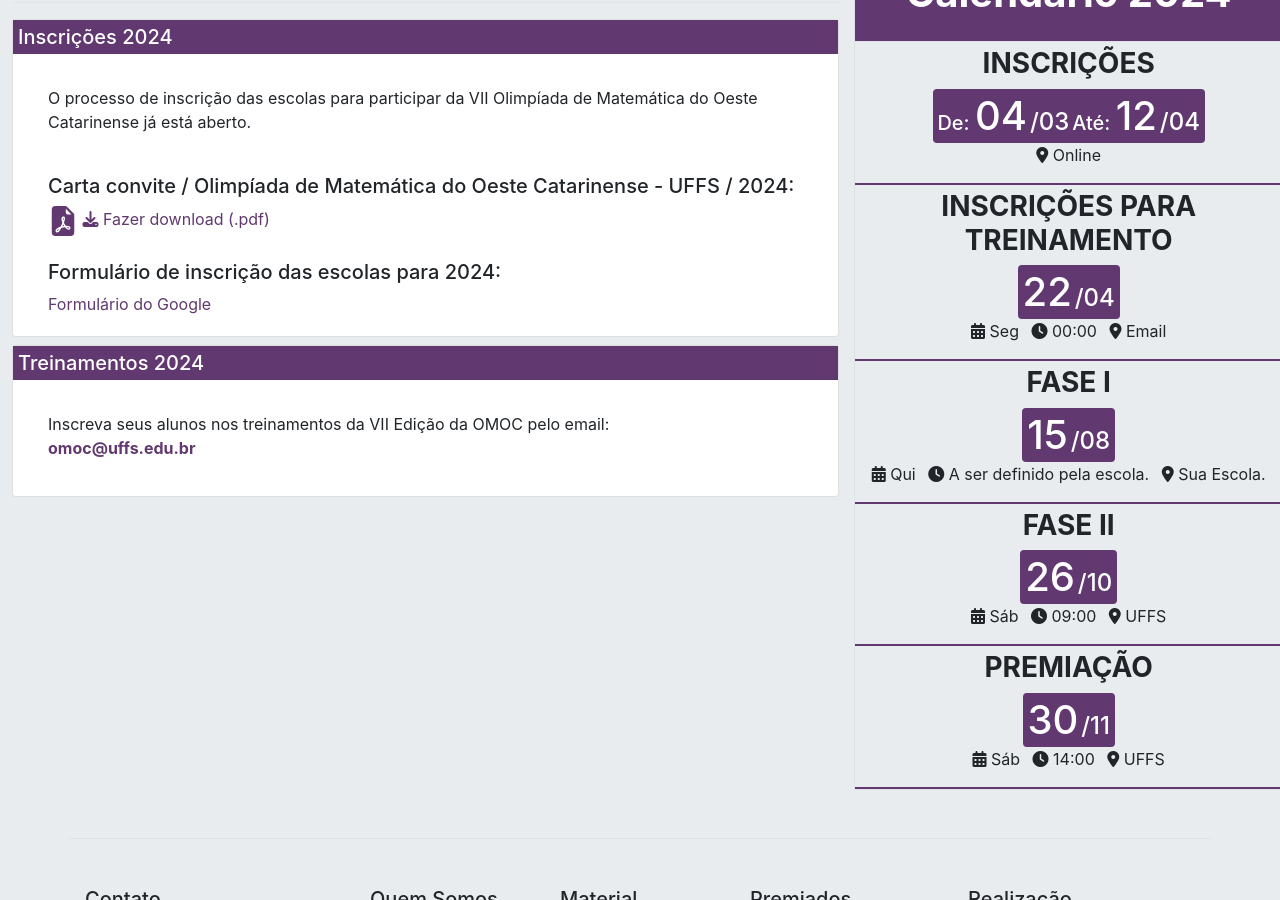
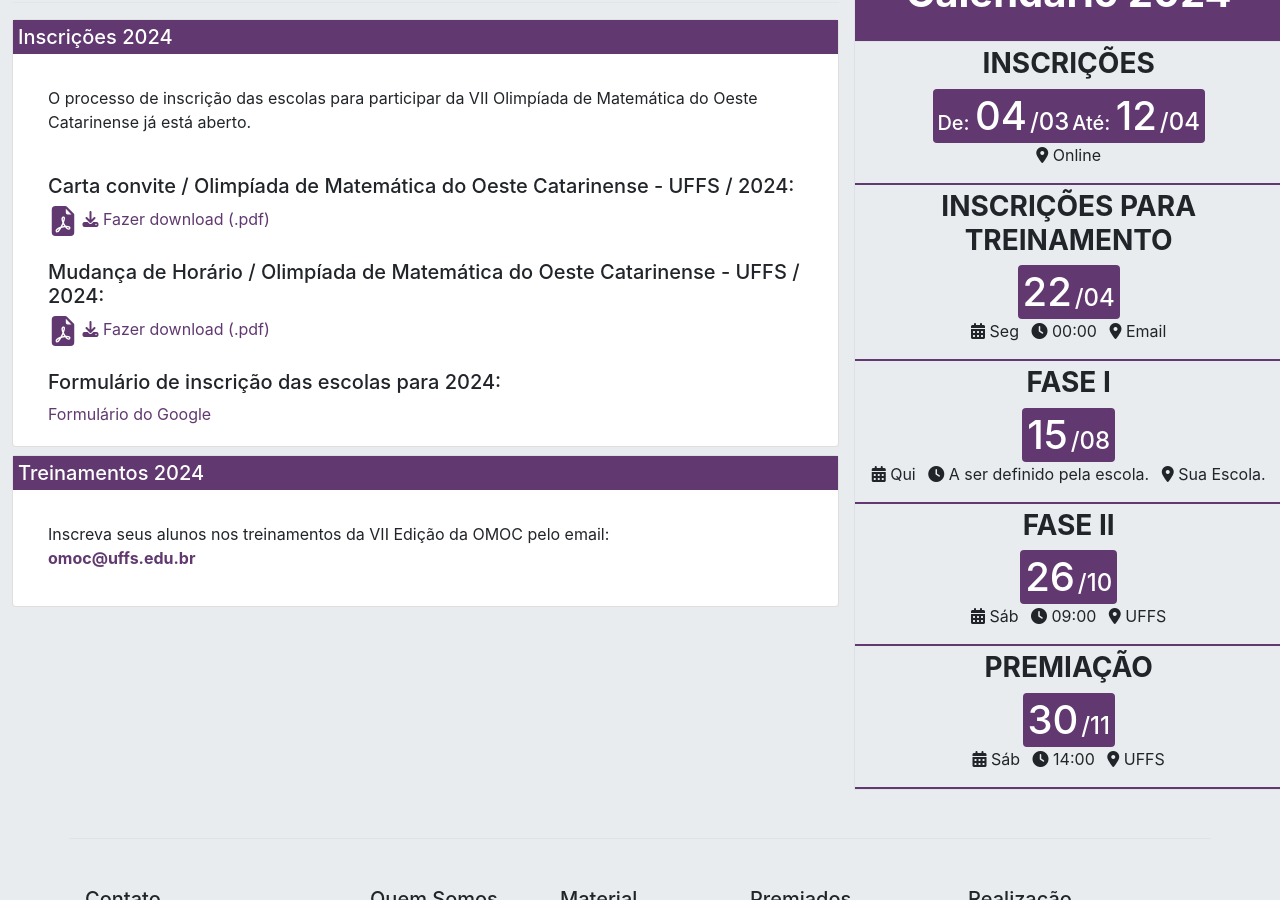
Before and after one commit to omocuffs/omocuffs.github.io, a Jekyll site: the page built from index.md, in a window 1280 px wide and 900 px high, scrolled down 548 px. Built offline with Jekyll 4.4.1, drawn with Linux system fonts in a browser that asks for light colours; nearby versions of some CDN libraries.

Commit message:
include hour change communication

```diff
--- a/_data/edicoes-omoc.yml
+++ b/_data/edicoes-omoc.yml
@@ -3,6 +3,7 @@
   banner-imagem: "yt-banner-omoc.png"
   banner-imagem-mobile: "banner-inicio-mobile.png"
   oficio-circular-inscricoes: "oficio_carta_convite.pdf"
+  oficio-003: "oficio-003.pdf"
   formulario-inscricoes: "https://forms.gle/HbKgMsTUr6MovTvW8"
   formulario-inscricoes-treinamento: "www.google.com"
   niveis-de-participacao:
--- a/index.md
+++ b/index.md
@@ -53,6 +53,11 @@
                 <br>
                 <h5>Carta convite / Olimpíada de Matemática do Oeste Catarinense - UFFS / {{edicao-atual.edicao}}:</h5>
                 <a class="link2" href="{{site.url}}/documents/inscricoes/{{edicao-atual.edicao}}/{{edicao-atual.oficio-circular-inscricoes}}" target="_blank">
+                {{site.data.icons.pdf-document}}
+                {{site.data.icons.download}} Fazer download (.pdf)</a>
+                <br><br>
+                <h5>Mudança de Horário / Olimpíada de Matemática do Oeste Catarinense - UFFS / {{edicao-atual.edicao}}:</h5>
+                <a class="link2" href="{{site.url}}/documents/inscricoes/{{edicao-atual.edicao}}/{{edicao-atual.oficio-003}}" target="_blank">
                 {{site.data.icons.pdf-document}}
                 {{site.data.icons.download}} Fazer download (.pdf)</a>
                 <br><br>
```
Also changed, not shown: 1 other file.
